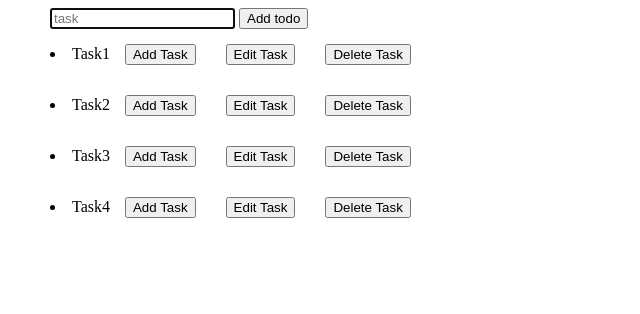
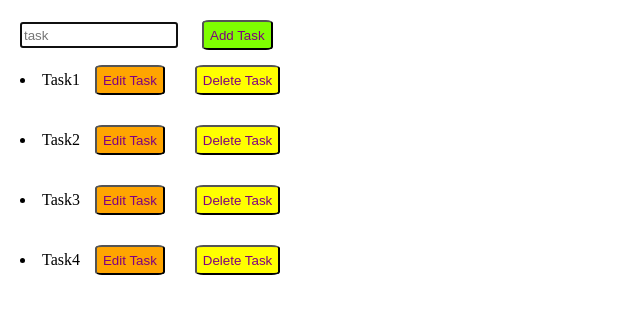
Before and after one commit to hari-basnet/DOM, a plain HTML site: page index.html in a window 1280 px wide. Shown: the whole page, without its empty margins (0-640 px from the left). Drawn offline with Linux system fonts and the light colour scheme.

Commit message:
this is commited

```diff
--- a/index.html
+++ b/index.html
@@ -9,8 +9,8 @@
 </head>
 <body>
     <input type="text" placeholder="task" autofocus>
-    <button id="add-button">Add todo</button>
-    <div class="todos-wrapper"></div>
+    <button id="add-button">Add Task</button>
+    <div class="tasks-wrapper"></div>
 
     <!-- <script src="./main.js"></script> -->
     <!-- <script src="./domain.js"></script> -->
--- a/main.css
+++ b/main.css
@@ -1,21 +1,57 @@
 
 body {
-
-    margin-left: 50px;
+    margin: 20px;
 }
 
-.todos-wrapper {
+#add-button{
+
+    height: 30px;
+    border-radius: 10%;
+    margin-left: 20px;
+    color: purple;
+    background-color: chartreuse;
+}
+
+input{
+
+    width: 150px;
+    height: 20px;
+}
+
+.tasks-wrapper {
 
     display: flex;
     flex-flow: column wrap;
 }
 
-.todos-wrapper > li{
+.tasks-wrapper > li{
 
     margin-right: 10px;
 }
 
-.todos-wrapper button{
+.tasks-wrapper button{
 
     margin: 15px;
+    height: 30px;
+    border-radius: 10%;
 }
+
+.edit-button{
+
+    margin: 15px;
+    height: 30px;
+    border-radius: 10%;
+    color: purple;
+    background-color: orange;
+
+}
+
+.delete-button{
+
+    margin: 15px;
+    height: 30px;
+    border-radius: 10%;
+    color: purple;
+    background-color: yellow;
+
+}
--- a/test.js
+++ b/test.js
@@ -1,33 +1,48 @@
 //creating variables for the html elements
 
-const todos = ['Task1', 'Task2', 'Task3', 'Task4'];
-const todosWrapper = document.querySelector('.todos-wrapper');
+const tasks = ['Task1', 'Task2', 'Task3', 'Task4'];
+const tasksWrapper = document.querySelector('.tasks-wrapper');
 const input = document.querySelector('input');
 const addButton = document.querySelector('#add-button');
 
 
-const displayTodos = () => {
+const displayTasks = () => {
 
-    todos.forEach((todos, index) => {
+    tasks.forEach((tasks) => {
         let taskList = document.createElement('li');
-        taskList.textContent = todos;
-
-        let addButton = document.createElement('button');
-        addButton.textContent = 'Add Task';
+        taskList.textContent = tasks;
 
         let editButton = document.createElement('button');
         editButton.textContent = 'Edit Task';
+        editButton.setAttribute('class', 'edit-button');
 
         let deleteButton = document.createElement('button');
         deleteButton.textContent = 'Delete Task';
+        deleteButton.setAttribute('class', 'delete-button');
 
-        taskList.appendChild(addButton);
         taskList.appendChild(editButton);
         taskList.appendChild(deleteButton);
-        todosWrapper.appendChild(taskList);
+        tasksWrapper.appendChild(taskList);
     });
 
 }
 
+const  addTask = (task) => {
+    if(input.value != ''){
+        tasks.push(task);
+    }
+    displayTasks();
+}
 
-displayTodos();
+
+// Event listeners
+
+addButton.addEventListener('click', () =>{
+    tasksWrapper.textContent = '';
+    addTask(input.value);
+    input.value = '';
+
+});
+
+
+displayTasks();
```
